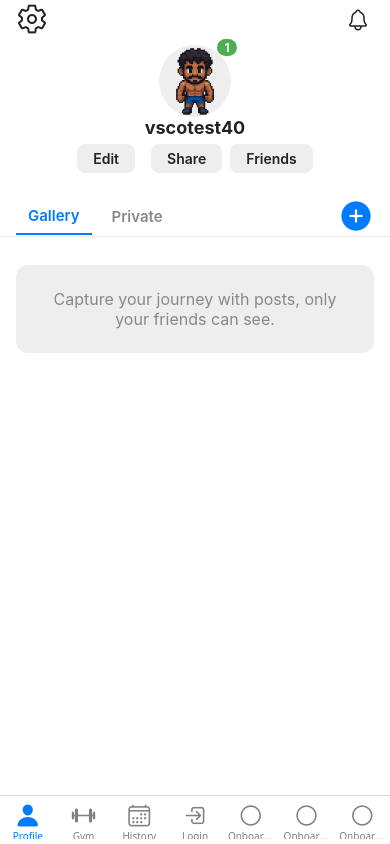
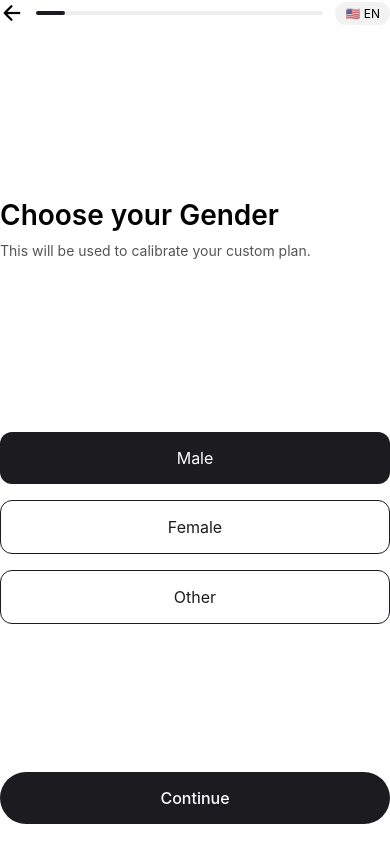
Before and after one commit to aliiqbal24/FitPal---Mobile-App, a React Native app: screen /Gender in a window 390 px wide. Built offline with nearby package versions, Linux system fonts and the light colour scheme.

Commit message:
Add gender selection screen and navigation

```diff
--- a/src/navigation/RootNavigator.js
+++ b/src/navigation/RootNavigator.js
@@ -7,6 +7,7 @@ import FriendsScreen from '../screens/FriendsScreen';
 import Onboarding1Screen from '../screens/Onboarding1Screen';
 import Onboarding2Screen from '../screens/Onboarding2Screen';
 import Onboarding3Screen from '../screens/Onboarding3Screen';
+import GenderScreen from '../screens/GenderScreen';
 
 const Stack = createNativeStackNavigator();
 
@@ -17,6 +18,7 @@ export default function RootNavigator() {
       <Stack.Screen name="Settings" component={SettingsScreen} />
       <Stack.Screen name="Activity" component={ActivityScreen} />
       <Stack.Screen name="Friends" component={FriendsScreen} />
+      <Stack.Screen name="Gender" component={GenderScreen} />
       <Stack.Screen name="Onboarding1" component={Onboarding1Screen} />
       <Stack.Screen name="Onboarding2" component={Onboarding2Screen} />
       <Stack.Screen name="Onboarding3" component={Onboarding3Screen} />
--- /dev/null
+++ b/src/screens/GenderScreen.js
@@ -0,0 +1,137 @@
+import React, { useState } from 'react';
+import { View, Text, TouchableOpacity, StyleSheet, SafeAreaView } from 'react-native';
+import { Ionicons } from '@expo/vector-icons';
+
+export default function GenderScreen({ navigation }) {
+  const [selectedGender, setSelectedGender] = useState('Male');
+  const genderOptions = ['Male', 'Female', 'Other'];
+
+  const handleContinue = () => {
+    if (selectedGender) {
+      navigation.navigate('Onboarding1', { gender: selectedGender });
+    }
+  };
+
+  return (
+    <SafeAreaView style={styles.container}>
+      <View style={styles.topBar}>
+        <TouchableOpacity onPress={() => navigation.goBack()}>
+          <Ionicons name="arrow-back" size={24} color="black" />
+        </TouchableOpacity>
+        <View style={styles.progressBar}>
+          <View style={styles.progress} />
+        </View>
+        <TouchableOpacity>
+          <Text style={styles.lang}>🇺🇸 EN</Text>
+        </TouchableOpacity>
+      </View>
+
+      <View>
+        <Text style={styles.title}>Choose your Gender</Text>
+        <Text style={styles.subtitle}>This will be used to calibrate your custom plan.</Text>
+      </View>
+
+      <View style={styles.optionsContainer}>
+        {genderOptions.map((option) => {
+          const isSelected = selectedGender === option;
+          return (
+            <TouchableOpacity
+              key={option}
+              style={[styles.optionButton, isSelected ? styles.selected : styles.unselected]}
+              onPress={() => setSelectedGender(option)}
+            >
+              <Text style={isSelected ? styles.selectedText : styles.unselectedText}>{option}</Text>
+            </TouchableOpacity>
+          );
+        })}
+      </View>
+
+      <TouchableOpacity style={styles.continueButton} onPress={handleContinue}>
+        <Text style={styles.continueText}>Continue</Text>
+      </TouchableOpacity>
+    </SafeAreaView>
+  );
+}
+
+const DARK = '#1C1B1F';
+
+const styles = StyleSheet.create({
+  container: {
+    flex: 1,
+    backgroundColor: '#fff',
+    padding: 24,
+    justifyContent: 'space-between',
+  },
+  topBar: {
+    flexDirection: 'row',
+    alignItems: 'center',
+    justifyContent: 'space-between',
+  },
+  progressBar: {
+    flex: 1,
+    height: 4,
+    backgroundColor: '#eee',
+    marginHorizontal: 12,
+    borderRadius: 2,
+  },
+  progress: {
+    width: '10%',
+    height: '100%',
+    backgroundColor: DARK,
+    borderRadius: 2,
+  },
+  lang: {
+    fontSize: 12,
+    backgroundColor: '#F2F2F2',
+    paddingHorizontal: 10,
+    paddingVertical: 4,
+    borderRadius: 20,
+  },
+  title: {
+    fontSize: 28,
+    fontWeight: '600',
+    marginTop: 40,
+  },
+  subtitle: {
+    fontSize: 14,
+    color: '#555',
+    marginTop: 10,
+  },
+  optionsContainer: {
+    marginTop: 40,
+  },
+  optionButton: {
+    paddingVertical: 16,
+    borderRadius: 12,
+    marginBottom: 16,
+    alignItems: 'center',
+  },
+  selected: {
+    backgroundColor: DARK,
+  },
+  unselected: {
+    borderWidth: 1,
+    borderColor: DARK,
+    backgroundColor: '#fff',
+  },
+  selectedText: {
+    color: '#fff',
+    fontSize: 16,
+  },
+  unselectedText: {
+    color: DARK,
+    fontSize: 16,
+  },
+  continueButton: {
+    backgroundColor: DARK,
+    borderRadius: 32,
+    paddingVertical: 16,
+    alignItems: 'center',
+    marginBottom: 20,
+  },
+  continueText: {
+    color: '#fff',
+    fontSize: 16,
+    fontWeight: '500',
+  },
+});
--- a/src/screens/LoginScreen.js
+++ b/src/screens/LoginScreen.js
@@ -2,7 +2,7 @@ import React, { useState } from 'react';
 import { View, Text, TouchableOpacity, StyleSheet, SafeAreaView } from 'react-native';
 import SignInModal from '../components/SignInModal';
 
-const OnboardingScreen = () => {
+const OnboardingScreen = ({ navigation }) => {
   const [modalVisible, setModalVisible] = useState(false);
 
   return (
@@ -13,7 +13,10 @@ const OnboardingScreen = () => {
       <View style={styles.textContainer}>
         <Text style={styles.title}>A stronger you, the fun way</Text>
       </View>
-      <TouchableOpacity style={styles.getStartedButton}>
+      <TouchableOpacity
+        style={styles.getStartedButton}
+        onPress={() => navigation.navigate('Gender')}
+      >
         <Text style={styles.buttonText}>Get Started</Text>
       </TouchableOpacity>
       <Text style={styles.signInText}>
```
